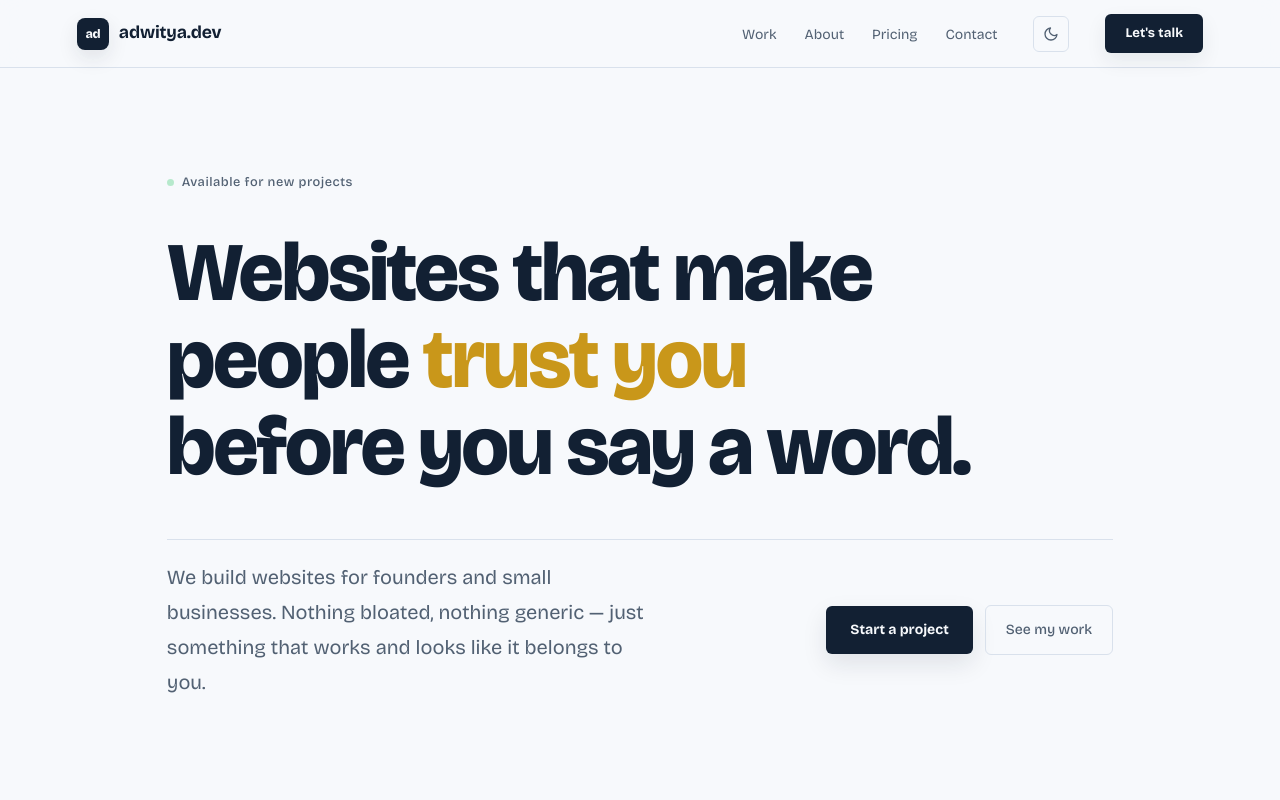
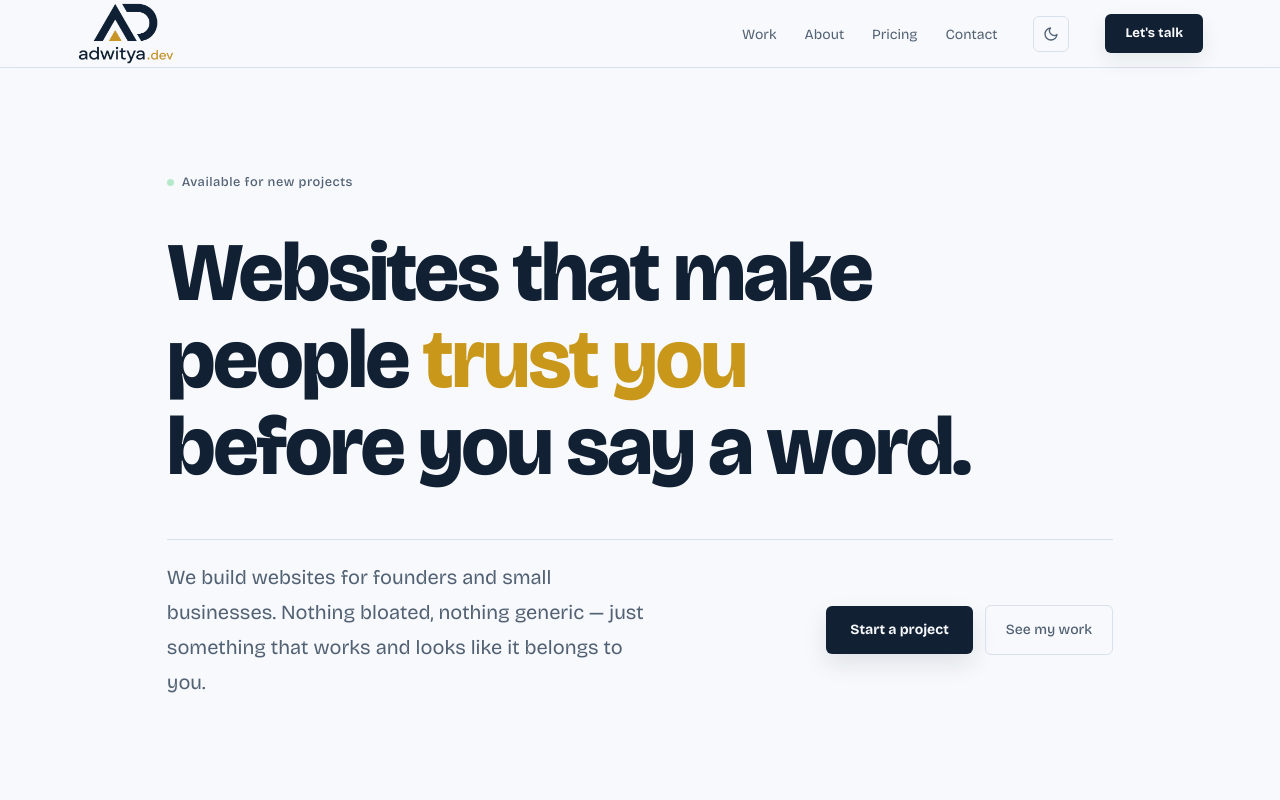
Before and after one commit to adwityac/businesssite, a plain HTML site: page index.html in a window 1280 px wide. Shown: the top 800 px of the page. Drawn offline with nearby package versions, Linux system fonts and the light colour scheme.

Commit message:
new logo

```diff
--- a/index.html
+++ b/index.html
@@ -163,33 +163,16 @@ nav {
 .logo {
   display: inline-flex;
   align-items: center;
-  gap: 10px;
-  font-size: 1.1rem;
-  font-weight: 700;
-  color: var(--ink);
+  width: 98px;
+  height: 64px;
   text-decoration: none;
-  letter-spacing: -0.01em;
 }
 
-.logo-mark {
-  display: inline-flex;
-  align-items: center;
-  justify-content: center;
-  width: 32px;
-  height: 32px;
-  border-radius: 8px;
-  background: var(--ink);
-  color: var(--bg);
-  font-size: 0.78rem;
-  font-weight: 800;
-  letter-spacing: -0.04em;
-  box-shadow: 0 8px 20px rgba(18,32,51,0.1);
-}
-
-[data-theme="dark"] .logo-mark {
-  background: var(--accent);
-  color: #15100A;
-  box-shadow: 0 10px 24px rgba(0,0,0,0.28);
+.logo img {
+  display: block;
+  width: 100%;
+  height: 100%;
+  object-fit: contain;
 }
 
 .nav-right {
@@ -851,6 +834,7 @@ footer {
 @media (max-width: 768px) {
   .nav-links { display: none; }
   nav { padding: 0 5%; }
+  .logo { width: 88px; height: 58px; }
   .hero { padding: 64px 5% 60px; }
   .work, .pricing { padding: 60px 5%; max-width: 100%; }
   .process { padding: 60px 5%; }
@@ -898,8 +882,7 @@ footer {
 <!-- NAV -->
 <nav>
   <a href="#" class="logo" aria-label="adwitya.dev home">
-    <span class="logo-mark" aria-hidden="true">ad</span>
-    <span>adwitya.dev</span>
+    <img src="logo-trimmed.png" alt="adwitya.dev">
   </a>
   <div class="nav-right">
     <ul class="nav-links">
```
Also changed, not shown: logo-trimmed.png (added), logo.png (added).
